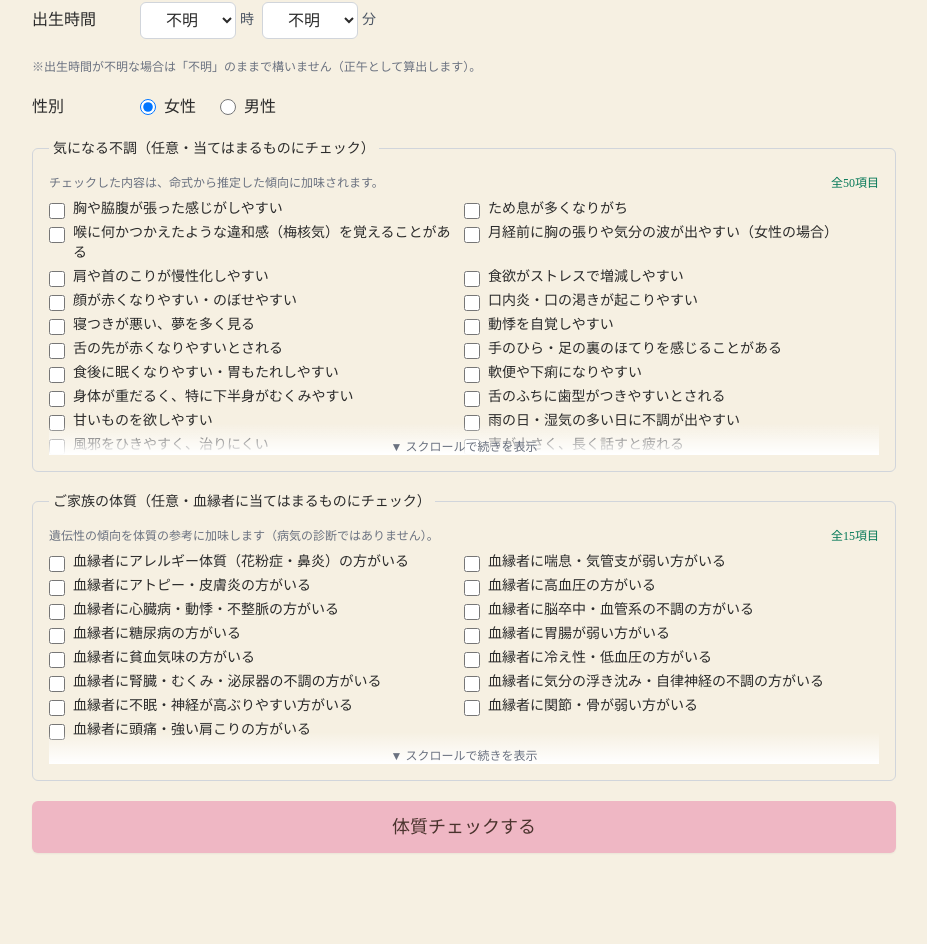
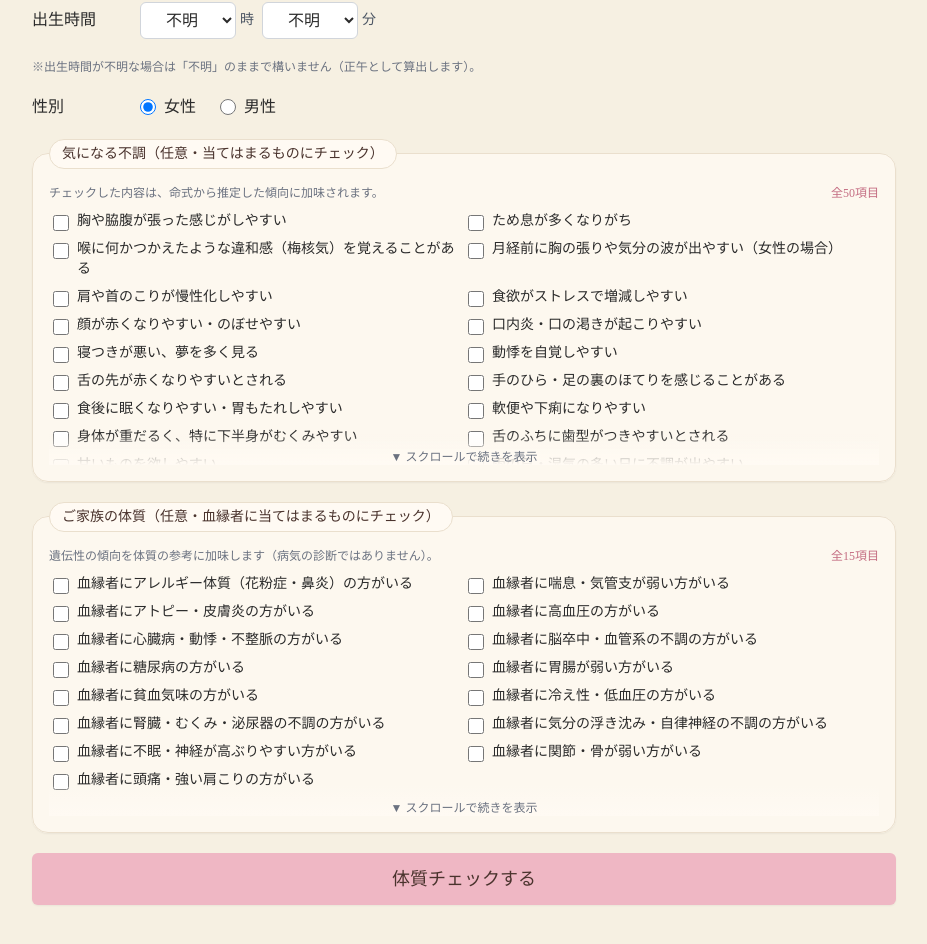
Before and after one commit to harikyuhisui-cell/bazi-tcm-app, a Next.js app: page / in a window 1280 px wide. Shown: the part 354-1298 px from the top of the page, without its empty margins (176-1103 px from the left). Before the commit the page ends 1247 px from the top, so only its background shows below. Built offline with nearby package versions, Linux system fonts and the light colour scheme.

Commit message:
style(ui): give checklist panels paper background

```diff
--- a/src/components/FamilyHistoryChecklist.tsx
+++ b/src/components/FamilyHistoryChecklist.tsx
@@ -22,15 +22,15 @@ export function FamilyHistoryChecklist({ checkedIds, onChange }: Props) {
   }
 
   return (
-    <fieldset className="rounded-md border border-gray-300 p-4">
-      <legend className="px-1 text-sm font-medium">
+    <fieldset className="rounded-2xl border border-[#eadfcd] bg-[#fffaf3]/80 p-4 shadow-sm">
+      <legend className="rounded-full border border-[#eadfcd] bg-[#fffaf3] px-3 py-1 text-sm font-medium text-[#4a332d]">
         ご家族の体質（任意・血縁者に当てはまるものにチェック）
       </legend>
       <div className="mb-2 flex flex-wrap items-center justify-between gap-1">
         <p className="text-xs text-gray-500">
           遺伝性の傾向を体質の参考に加味します（病気の診断ではありません）。
         </p>
-        <span className="text-xs font-medium text-emerald-700">
+        <span className="text-xs font-medium text-[#c46d82]">
           {checked.size > 0 ? `${checked.size}件選択中` : `全${FAMILY_HISTORY_ITEMS.length}項目`}
         </span>
       </div>
@@ -38,18 +38,18 @@ export function FamilyHistoryChecklist({ checkedIds, onChange }: Props) {
       <div className="relative">
         <div className="grid max-h-56 grid-cols-1 gap-1 overflow-y-auto pb-6 pr-1 sm:max-h-64 sm:grid-cols-2">
           {FAMILY_HISTORY_ITEMS.map((item) => (
-            <label key={item.id} className="flex items-start gap-2 text-sm">
+            <label key={item.id} className="flex items-start gap-2 rounded-md px-1 py-0.5 text-sm hover:bg-white/55">
               <input
                 type="checkbox"
                 checked={checked.has(item.id)}
                 onChange={() => toggle(item.id)}
-                className="mt-1 h-4 w-4 shrink-0"
+                className="mt-1 h-4 w-4 shrink-0 accent-[#efb7c4]"
               />
               <span>{item.label}</span>
             </label>
           ))}
         </div>
-        <div className="pointer-events-none absolute inset-x-0 bottom-0 flex h-8 items-end justify-center bg-gradient-to-t from-white to-transparent">
+        <div className="pointer-events-none absolute inset-x-0 bottom-0 flex h-8 items-end justify-center bg-gradient-to-t from-[#fffaf3] to-transparent">
           <span className="text-xs text-gray-500">▼ スクロールで続きを表示</span>
         </div>
       </div>
--- a/src/components/SymptomChecklist.tsx
+++ b/src/components/SymptomChecklist.tsx
@@ -27,15 +27,15 @@ export function SymptomChecklist({ checkedIds, onChange, gender }: Props) {
   }
 
   return (
-    <fieldset className="rounded-md border border-gray-300 p-4">
-      <legend className="px-1 text-sm font-medium">
+    <fieldset className="rounded-2xl border border-[#eadfcd] bg-[#fffaf3]/80 p-4 shadow-sm">
+      <legend className="rounded-full border border-[#eadfcd] bg-[#fffaf3] px-3 py-1 text-sm font-medium text-[#4a332d]">
         気になる不調（任意・当てはまるものにチェック）
       </legend>
       <div className="mb-2 flex flex-wrap items-center justify-between gap-1">
         <p className="text-xs text-gray-500">
           チェックした内容は、命式から推定した傾向に加味されます。
         </p>
-        <span className="text-xs font-medium text-emerald-700">
+        <span className="text-xs font-medium text-[#c46d82]">
           {checked.size > 0 ? `${checked.size}件選択中` : `全${items.length}項目`}
         </span>
       </div>
@@ -44,18 +44,18 @@ export function SymptomChecklist({ checkedIds, onChange, gender }: Props) {
       <div className="relative">
         <div className="grid max-h-56 grid-cols-1 gap-1 overflow-y-auto pb-6 pr-1 sm:max-h-64 sm:grid-cols-2">
           {items.map((item) => (
-            <label key={item.id} className="flex items-start gap-2 text-sm">
+            <label key={item.id} className="flex items-start gap-2 rounded-md px-1 py-0.5 text-sm hover:bg-white/55">
               <input
                 type="checkbox"
                 checked={checked.has(item.id)}
                 onChange={() => toggle(item.id)}
-                className="mt-1 h-4 w-4 shrink-0"
+                className="mt-1 h-4 w-4 shrink-0 accent-[#efb7c4]"
               />
               <span>{item.label}</span>
             </label>
           ))}
         </div>
-        <div className="pointer-events-none absolute inset-x-0 bottom-0 flex h-8 items-end justify-center bg-gradient-to-t from-white to-transparent">
+        <div className="pointer-events-none absolute inset-x-0 bottom-0 flex h-8 items-end justify-center bg-gradient-to-t from-[#fffaf3] to-transparent">
           <span className="text-xs text-gray-500">▼ スクロールで続きを表示</span>
         </div>
       </div>
```
